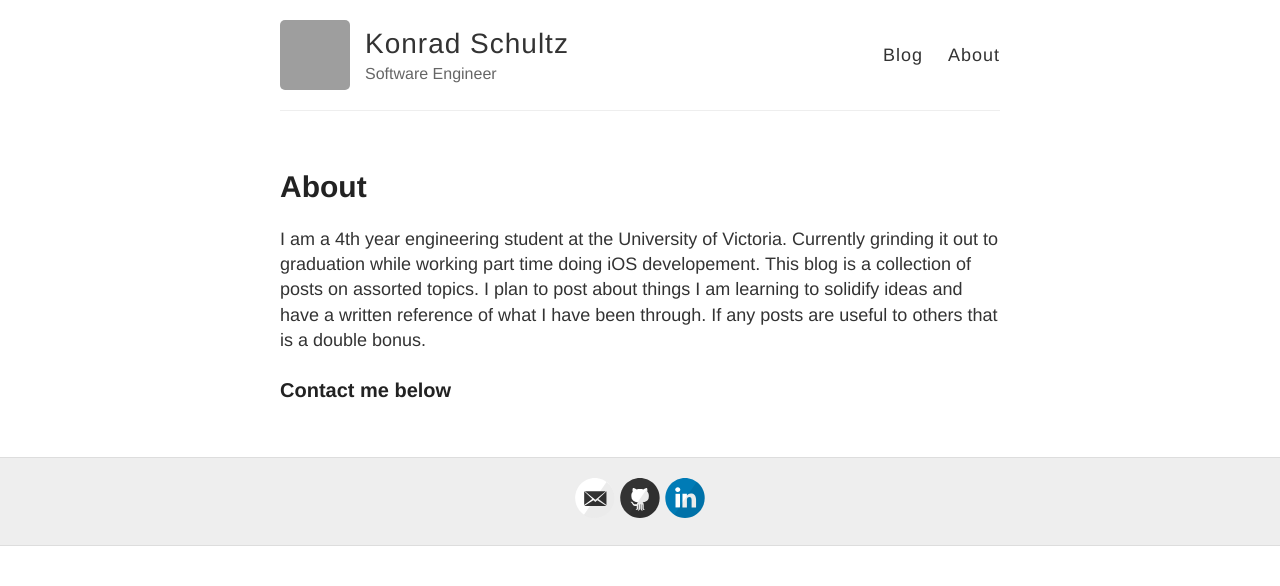
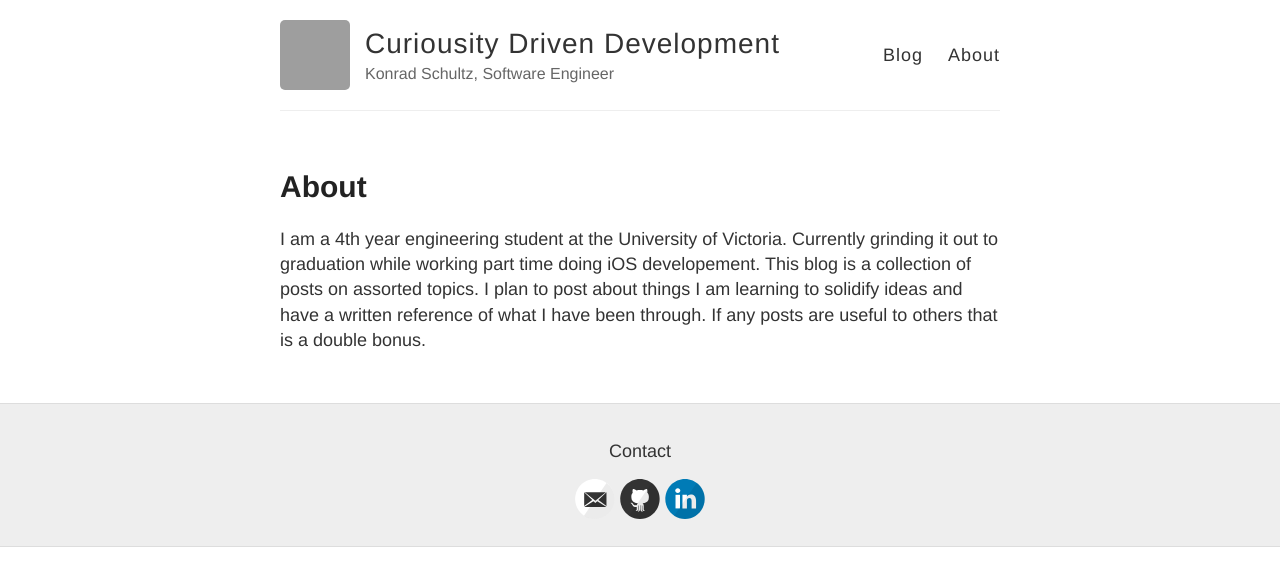
Before and after one commit to kradical/kradical.github.io, a Jekyll site: the page built from about.md, in a window 1280 px wide. Shown: the top 586 px of the page. Built offline with Jekyll 4.4.1, drawn with Linux system fonts in a browser that asks for light colours; grey boxes are pictures that could not be loaded.

Commit message:
clean up title

```diff
--- a/_config.yml
+++ b/_config.yml
@@ -3,10 +3,10 @@
 #
 
 # Name of your site (displayed in the header)
-name: Konrad Schultz
+name: Curiousity Driven Development
 
 # Short bio or description (displayed in the header)
-description: Software Engineer
+description: Konrad Schultz, Software Engineer
 
 # URL of your avatar or profile pic (you could use your GitHub profile pic)
 avatar: https://avatars1.githubusercontent.com/u/9980985
--- a/_includes/svg-icons.html
+++ b/_includes/svg-icons.html
@@ -1,3 +1,4 @@
+<p>Contact</p>
 {% if site.footer-links.dribbble %}<a href="https://dribbble.com/{{ site.footer-links.dribbble }}"><i class="svg-icon dribbble"></i></a>{% endif %}
 {% if site.footer-links.email %}<a href="mailto:{{ site.footer-links.email }}"><i class="svg-icon email"></i></a>{% endif %}
 {% if site.footer-links.facebook %}<a href="https://www.facebook.com/{{ site.footer-links.facebook }}"><i class="svg-icon facebook"></i></a>{% endif %}
--- a/about.md
+++ b/about.md
@@ -5,5 +5,3 @@ permalink: /about/
 ---
 
 I am a 4th year engineering student at the University of Victoria. Currently grinding it out to graduation while working part time doing iOS developement. This blog is a collection of posts on assorted topics. I plan to post about things I am learning to solidify ideas and have a written reference of what I have been through. If any posts are useful to others that is a double bonus.
-
-### Contact me below
```
